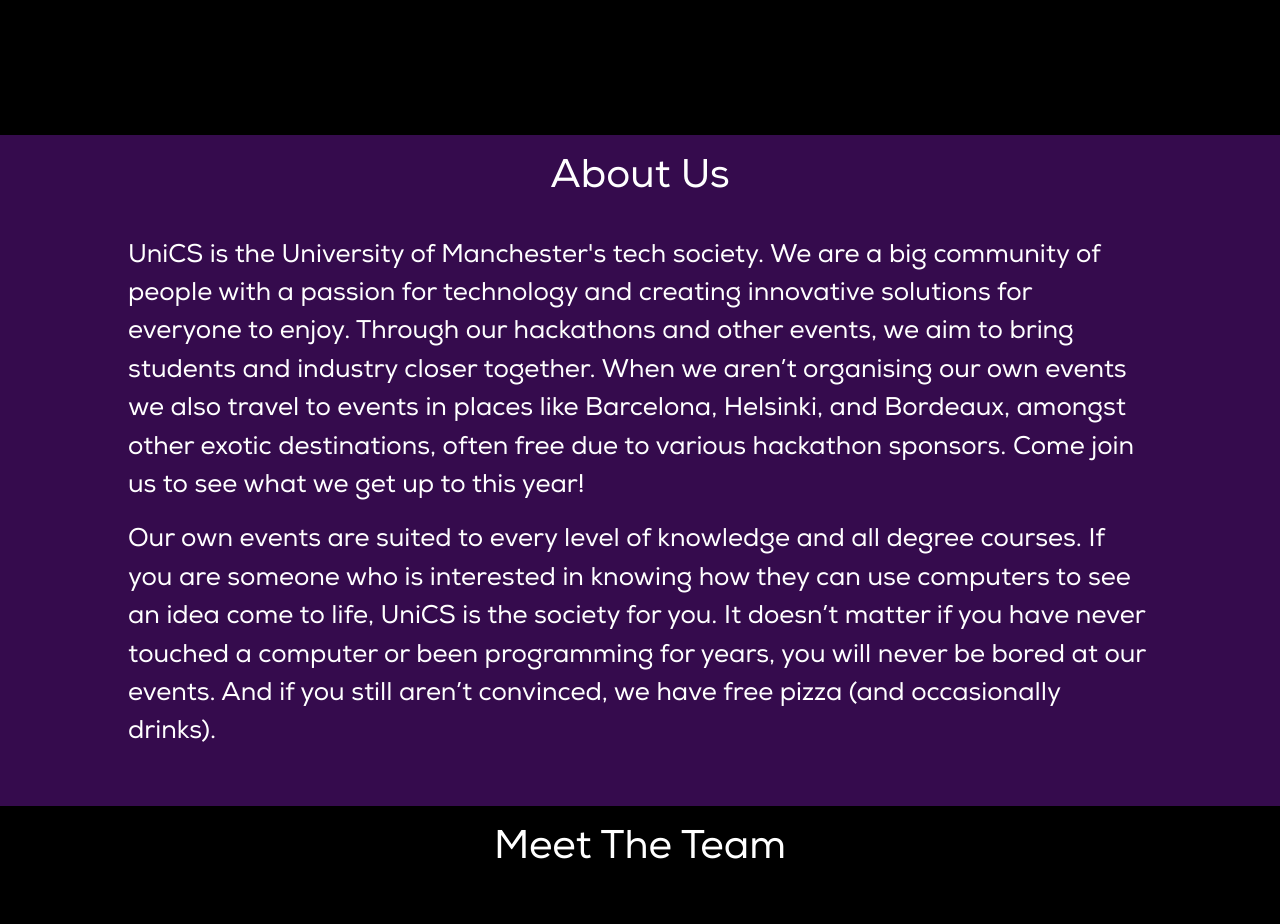
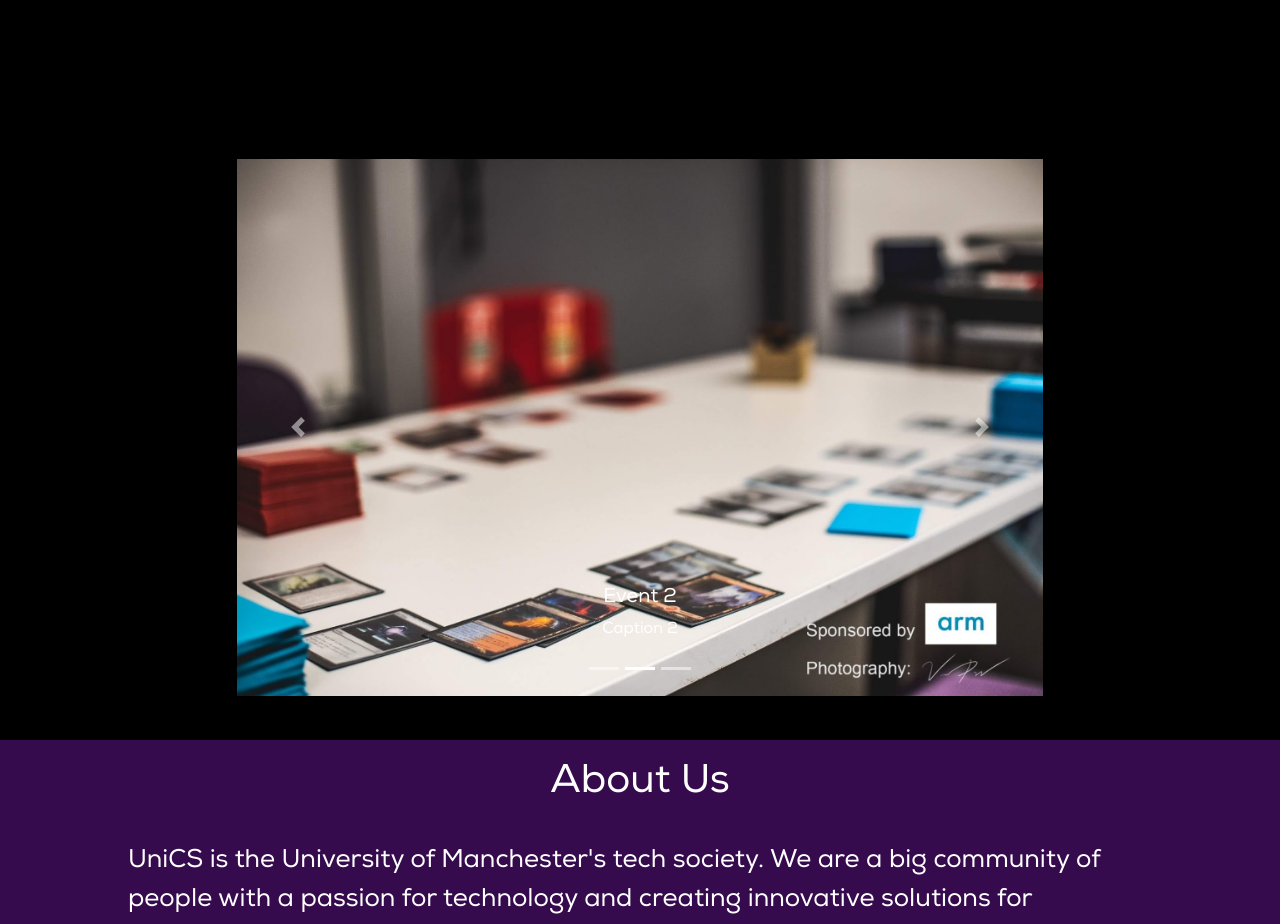
Before and after one commit to unicsmcr/unicsmcr.com-2019, a React (Create React App) app: page / in a window 1280 px wide. Shown: the part 340-1264 px from the top of the page. Built offline with nearby package versions, Linux system fonts and the light colour scheme.

Commit message:
added basic slideshow

```diff
--- a/public/index.html
+++ b/public/index.html
@@ -40,7 +40,11 @@
 
       To begin the development, run `npm start` or `yarn start`.
       To create a production bundle, use `npm run build` or `yarn build`.
+
     -->
+  <script src="https://code.jquery.com/jquery-3.2.1.slim.min.js" integrity="sha384-KJ3o2DKtIkvYIK3UENzmM7KCkRr/rE9/Qpg6aAZGJwFDMVNA/GpGFF93hXpG5KkN" crossorigin="anonymous"></script>
+  <script src="https://cdnjs.cloudflare.com/ajax/libs/popper.js/1.12.9/umd/popper.min.js" integrity="sha384-ApNbgh9B+Y1QKtv3Rn7W3mgPxhU9K/ScQsAP7hUibX39j7fakFPskvXusvfa0b4Q" crossorigin="anonymous"></script>
+  <script src="https://maxcdn.bootstrapcdn.com/bootstrap/4.0.0/js/bootstrap.min.js" integrity="sha384-JZR6Spejh4U02d8jOt6vLEHfe/JQGiRRSQQxSfFWpi1MquVdAyjUar5+76PVCmYl" crossorigin="anonymous"></script>
 </body>
 
 </html>
--- a/src/home/Home.css
+++ b/src/home/Home.css
@@ -41,3 +41,10 @@
 .text {
   color: white;
 }
+
+.slideshow-container{
+  margin: auto;
+  /* padding: 100px;
+  width: 80%;
+  text-align: center; */
+}
--- a/src/home/Home.js
+++ b/src/home/Home.js
@@ -4,6 +4,10 @@
 import './Home.css';
 import aboutus from './aboutus/aboutus';
 import user from '../assets/user.png';
+// example pics
+import guh_2019 from '../assets/guh_2019.jpg';
+import sh_2019 from '../assets/sh_2019.jpg';
+import guh_2018 from '../assets/guh_2018.jpg';
 
 const Header = styled.div`
   color: white;
@@ -68,6 +72,49 @@
           </h2>
         </div>
 
+        <div className="section-black">
+          <div className="slideshow-container p-md-4 col-12 col-md-8">
+            <div id="slideshow" className="carousel slide" data-ride="carousel">
+              <ol className="carousel-indicators">
+                <li data-target="#slideshow" data-slide-to="0" className="active"></li>
+                <li data-target="#slideshow" data-slide-to="1"></li>
+                <li data-target="#slideshow" data-slide-to="2"></li>
+              </ol>
+              <div className="carousel-inner">
+                <div className="carousel-item active">
+                  <img className="d-block w-100" src={guh_2019} alt="First slide"/>
+                  <div className="carousel-caption d-none d-md-block">
+                    <h5>Event 1</h5>
+                    <p>Caption 1</p>
+                  </div>
+                </div>
+                <div className="carousel-item">
+                  <img className="d-block w-100" src={sh_2019} alt="Second slide"/>
+                  <div className="carousel-caption d-none d-md-block">
+                    <h5>Event 2</h5>
+                    <p>Caption 2</p>
+                  </div>
+                </div>
+                <div className="carousel-item">
+                  <img className="d-block w-100" src={guh_2018} alt="Third slide"/>
+                  <div className="carousel-caption d-none d-md-block">
+                    <h5>Event 3</h5>
+                    <p>Caption 3</p>
+                  </div>
+                </div>
+              </div>
+              <a className="carousel-control-prev" href="#slideshow" role="button" data-slide="prev">
+                <span className="carousel-control-prev-icon" aria-hidden="true"></span>
+                <span className="sr-only">Previous</span>
+              </a>
+              <a className="carousel-control-next" href="#slideshow" role="button" data-slide="next">
+                <span className="carousel-control-next-icon" aria-hidden="true"></span>
+                <span className="sr-only">Next</span>
+              </a>
+            </div>
+          </div>
+        </div>
+
         <div className="section-purple">
           <Header>About Us</Header>
           <AboutUs>
```
